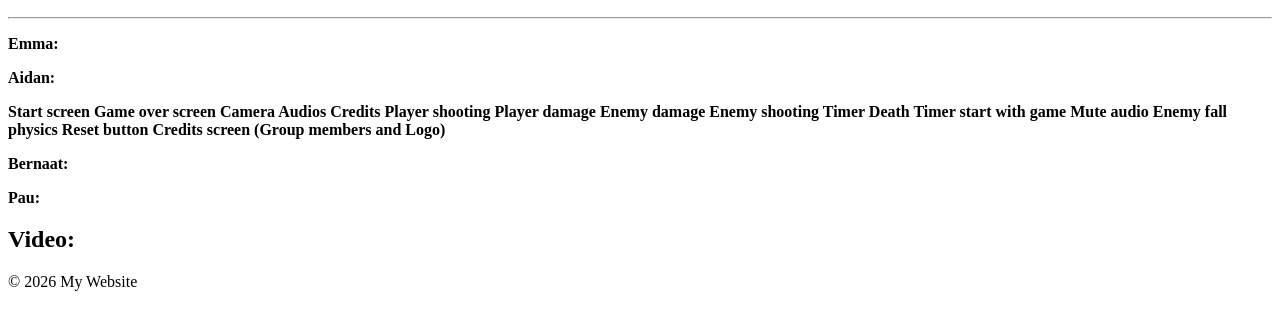
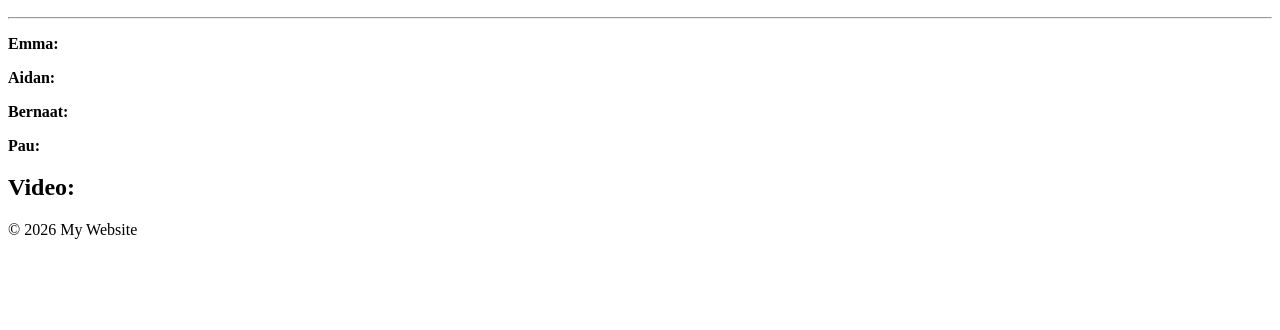
Before and after one commit to Emma-Riera/Web-metal-slug-, a plain HTML site: page index.html in a window 1280 px wide. Shown: the part 410-740 px from the top of the page. Drawn offline with Linux system fonts and the light colour scheme.

Commit message:
Update index.html

```diff
--- a/index.html
+++ b/index.html
@@ -25,24 +25,6 @@
        <p>
          <b> Aidan: </b>
       </p>
-        <b> Start screen
-Game over screen
-Camera
-Audios
-Credits
-Player shooting
-Player damage
-Enemy damage
-Enemy shooting
-Timer Death
-Timer start with game
-Mute audio
-Enemy fall physics
-Reset button
-Credits screen (Group members and Logo)
-
- </b>
-
       <p>
         <b> Bernaat: </b>
       </p>
```
